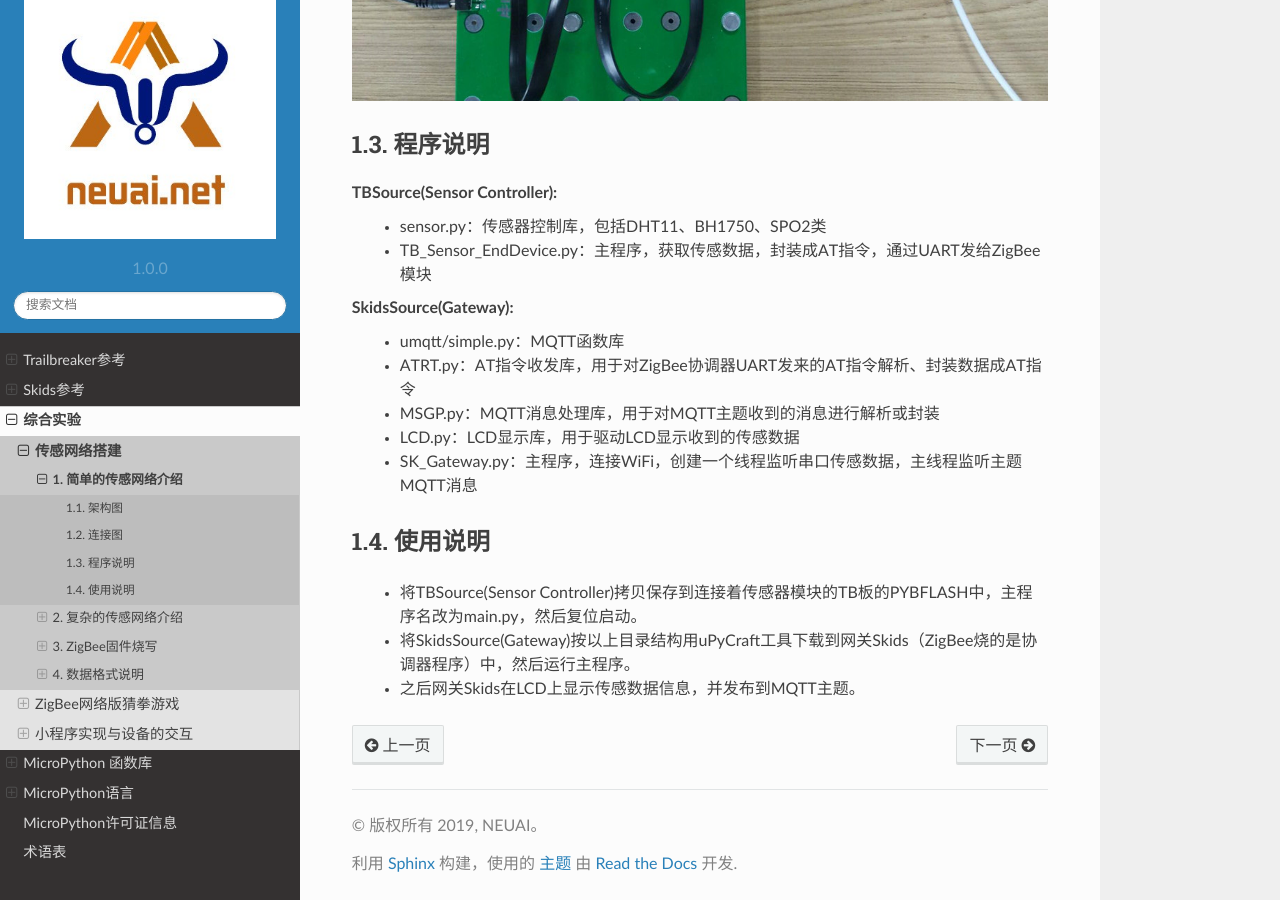
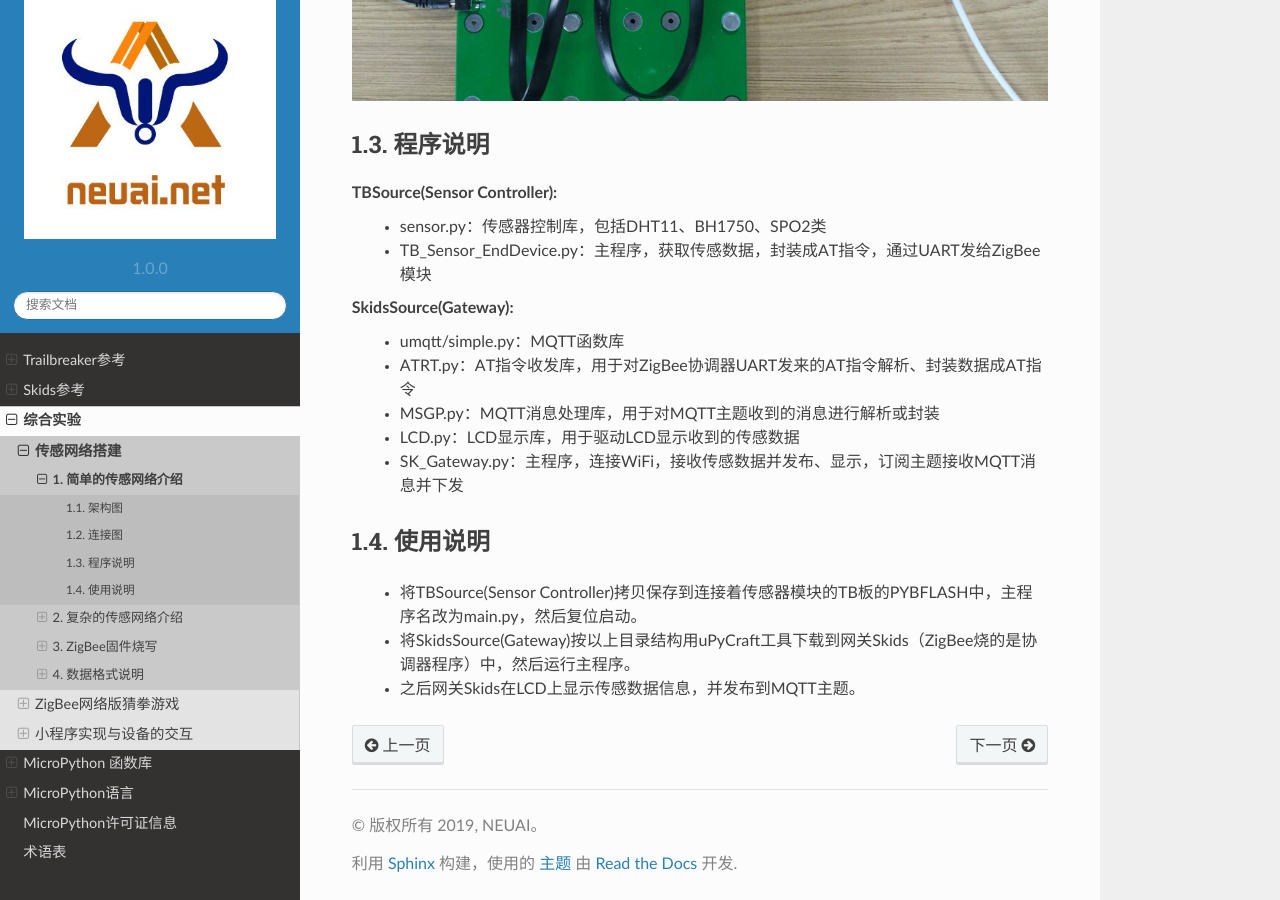
Before and after one commit to yangzl2014/SkidsDocs, a Sphinx documentation site: the page built from docs/master/SensorNetwork/simpleSN.rst, in a window 1280 px wide and 900 px high, scrolled down 777 px. Built offline with Sphinx 7.4.7 and the Read the Docs theme 2.0.0, drawn with Linux system fonts in a browser that asks for light colours; pages that are not in the unit, such as notebooks, are missing from menus.

Commit message:
roll back

```diff
--- a/docs/master/SensorNetwork/complexSN.rst
+++ b/docs/master/SensorNetwork/complexSN.rst
@@ -29,7 +29,7 @@ SkidsSource(Gateway):
   + ATRT.py：AT指令收发库，用于对ZigBee协调器UART发来的AT指令解析、封装数据成AT指令
   + MSGP.py：MQTT消息处理库，用于对MQTT主题收到的消息进行解析或封装
   + LCD.py：LCD显示库，用于驱动LCD显示收到的传感数据
-  + SK_Gateway.py：主程序，连接WiFi，创建一个线程监听串口传感数据，主线程监听主题MQTT消息
+  + SK_Gateway.py：主程序，连接WiFi，接收传感数据并发布、显示，订阅主题接收MQTT消息并下发
 
 SkidsSource(EndDevice):
   + LCD.py：LCD显示库，用于驱动LCD显示收到的传感数据
--- a/docs/master/SensorNetwork/simpleSN.rst
+++ b/docs/master/SensorNetwork/simpleSN.rst
@@ -25,7 +25,7 @@ SkidsSource(Gateway):
   + ATRT.py：AT指令收发库，用于对ZigBee协调器UART发来的AT指令解析、封装数据成AT指令
   + MSGP.py：MQTT消息处理库，用于对MQTT主题收到的消息进行解析或封装
   + LCD.py：LCD显示库，用于驱动LCD显示收到的传感数据
-  + SK_Gateway.py：主程序，连接WiFi，创建一个线程监听串口传感数据，主线程监听主题MQTT消息
+  + SK_Gateway.py：主程序，连接WiFi，接收传感数据并发布、显示，订阅主题接收MQTT消息并下发
 
 使用说明
 -----------------------
```
